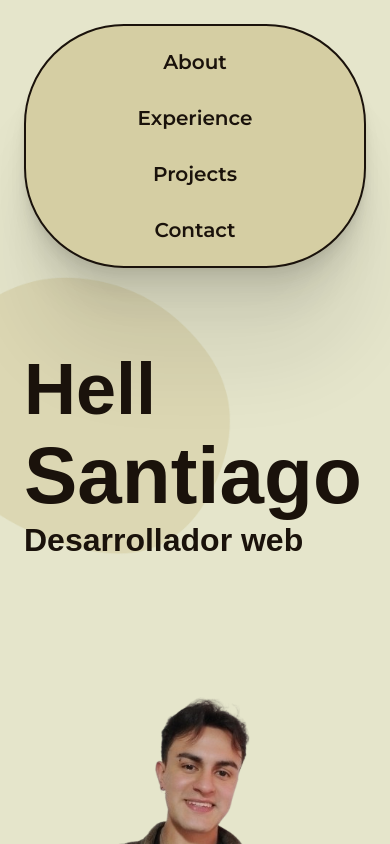
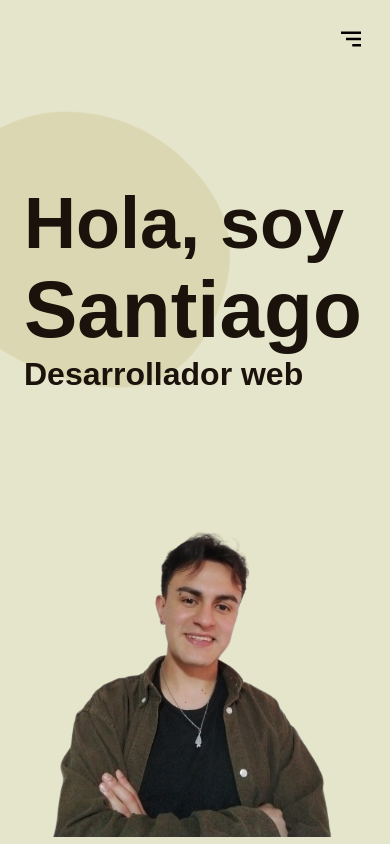
Before and after one commit to Santiago397/portfolio-sanmon, a React (Vite) app: page / in a window 390 px wide. Shown: the top 844 px of the page. Built offline with nearby package versions, Linux system fonts and the light colour scheme; a web font is replaced by a local one.

Commit message:
navbar responsive

```diff
--- /dev/null
+++ b/src/App.css
@@ -0,0 +1,3 @@
+.app {
+  position: relative;
+}
--- a/src/App.jsx
+++ b/src/App.jsx
@@ -1,10 +1,11 @@
 import Greeting from "./components/greeting/Greeting"
 import Navbar from "./components/navbar/Navbar"
+import './App.css'
 
 const App = () => {
   return (
     <>
-      <section className="flexCenter innerWidth">
+      <section className="flexCenter innerWidth app">
         <Navbar />
         <Greeting />
       </section>
--- a/src/components/navbar/Navbar.css
+++ b/src/components/navbar/Navbar.css
@@ -1,4 +1,22 @@
+.n-wrapper {
+  display: flex;
+  flex-direction: column;
+  justify-content: center;
+  align-items: center;
+}
+
+.icon {
+  align-self: flex-end;
+}
+
+.n-container {
+  width: 75%;
+}
+
 .n-list {
+  display: flex;
+  justify-content: center;
+  align-items: center;
   gap: 5rem;
   padding: 1.5rem 4rem;
   font-size: 1.25rem;
@@ -32,37 +50,39 @@ li:hover::after {
   width: 100%;
 }
 
+@media (max-width: 1020px) {
+  .n-wrapper {
+    justify-content: flex-end;
+    align-items: center;
+  }
 
+  .n-list {
+    display: none;
+  }
 
+  .mobile {
+    position: absolute;
+    left: 0;
+    top: 0;
+    width: 100%;
+    height: 100%;
+    margin: auto;
+    z-index: 90;
+    border: none;
+    border-radius: 0;
+    display: flex;
+    flex-direction: column;
+    padding: 0;
+  }
 
-
-
-
-
-
-
-/* li {
-  display: inline-block;
-  position: relative;
 }
 
-li::after {
-  content: "";
-  position: absolute;
-  left: 0;
-  bottom: 0;
-  width: 0;
-  height: 2px;
-  background: #000;
-  transition: width 0.3s ease;
+@media (min-width: 1024px) {
+  .icon {
+    display: none;
+  }
+
+  .n-close {
+    display: none;
+  }
 }
-
-li:hover::after {
-  width: 100%;
-} */
-
-/* li:hover {
-  cursor: pointer;
-  font-weight: 700;
-  transform: scale(1.1);
-} */
--- a/src/components/navbar/Navbar.jsx
+++ b/src/components/navbar/Navbar.jsx
@@ -1,10 +1,25 @@
-import './Navbar.css'
+import { useState } from "react";
+import { BiMenuAltRight } from "react-icons/bi";
+import { IoIosClose } from "react-icons/io";
+import "./Navbar.css";
 
 const Navbar = () => {
+  const [isOpen, setIsOpen] = useState(false);
+
   return (
-    <section className='n-wrapper'>
-      <nav className='flexCenter paddings innerWidth n-container '>
-        <ul className='flexCenter n-list'>
+    <section className="paddings innerWidth n-wrapper">
+      <BiMenuAltRight
+        className="icon"
+        size={30}
+        onClick={() => setIsOpen(true)}
+      />
+      <nav className={`paddings n-container`}>
+        <ul className={`n-list ${isOpen ? "mobile" : ""}`}>
+          <IoIosClose
+            className="n-close"
+            size={30}
+            onClick={() => setIsOpen(false)}
+          />
           <li>About</li>
           <li>Experience</li>
           <li>Projects</li>
@@ -12,7 +27,7 @@ const Navbar = () => {
         </ul>
       </nav>
     </section>
-  )
-}
+  );
+};
 
-export default Navbar
+export default Navbar;
```
